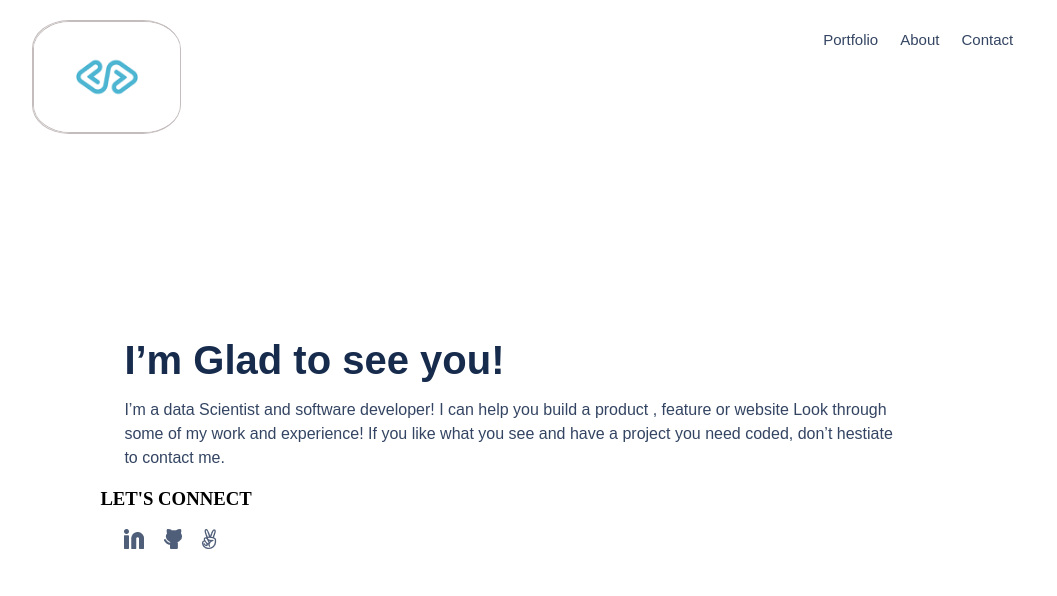
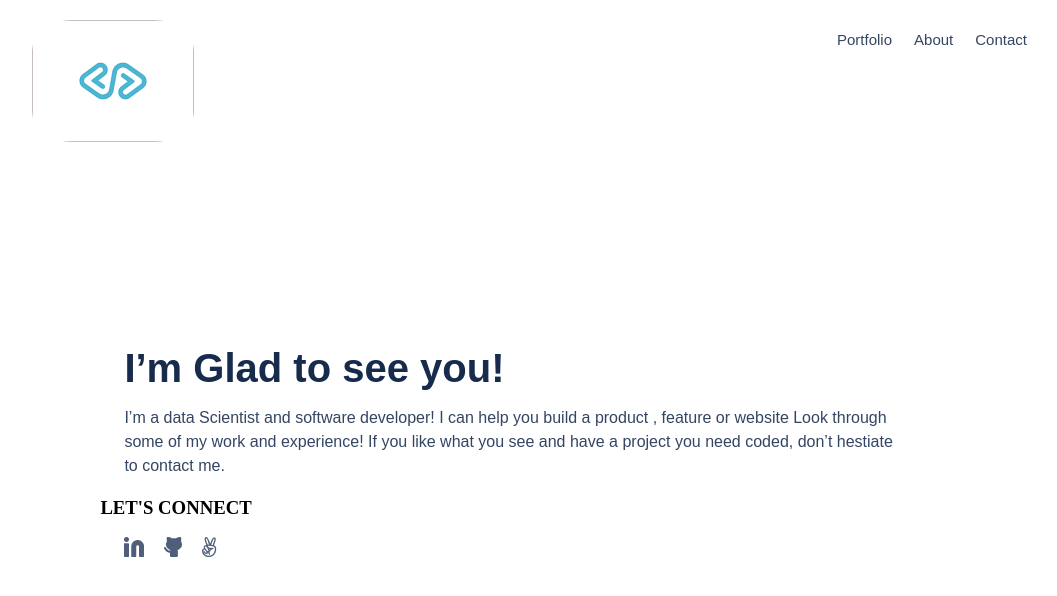
Before and after one commit to vigehi/PortfolioMobileVersion-, a plain HTML site: page index.html in a window 1280 px wide. Shown: the top 596 px of the page, without its empty margins (130-1187 px from the left). Drawn offline with Linux system fonts and the light colour scheme.

Commit message:
second edit of index.html file

```diff
--- a/index.html
+++ b/index.html
@@ -11,7 +11,7 @@
       <div class="home-page">
         <header>
           <nav id="nav">
-            <a class="logo" href="#"><img src="./images/logo.png" alt="my logo" style="border: 1px solid #c5bdbd; border-radius: 25%; width: 100%"/></a>
+            <a class="logo" href="#"><img src="./images/logo.png" alt="my logo"/></a>
             <nav class="hamburger"><img src="./images/Union.png" alt="Menu"></nav>
             <ul class="internal-link">
                <li><a href="#">Portfolio</a></li>
```
